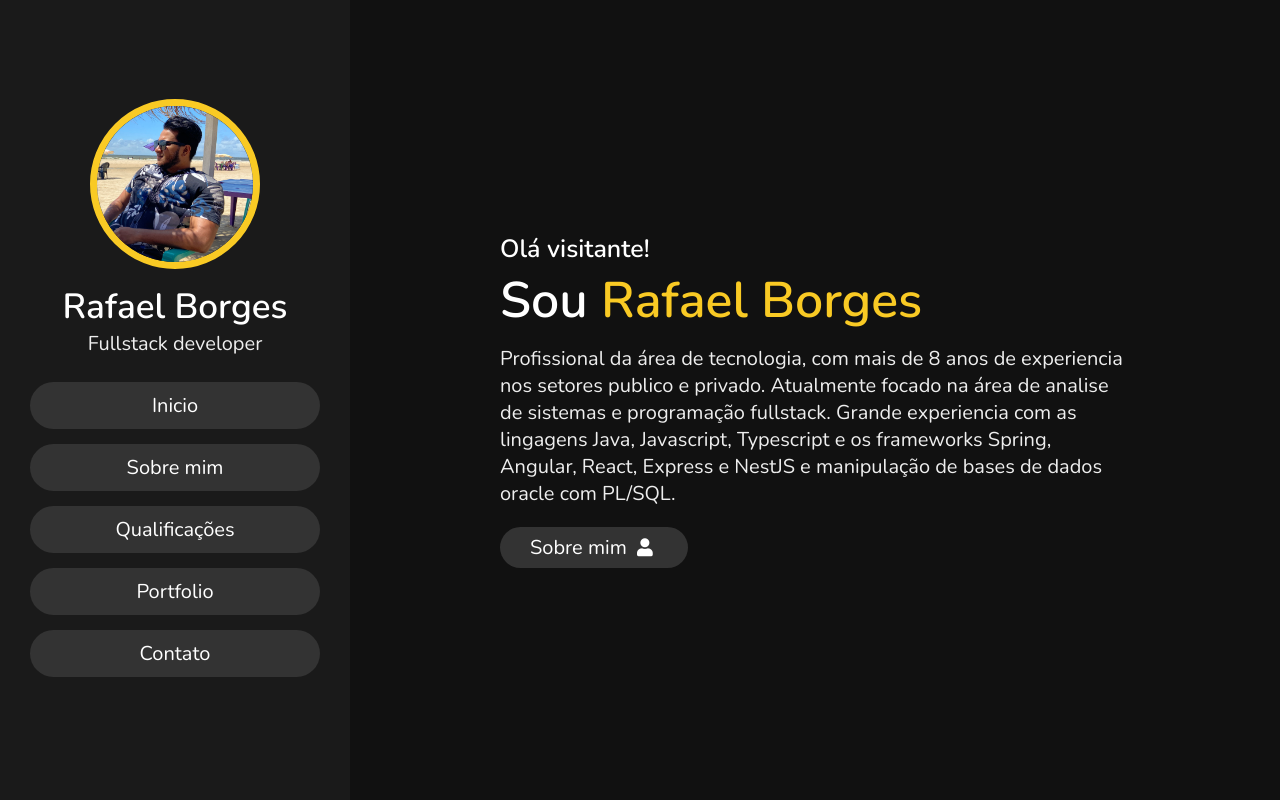
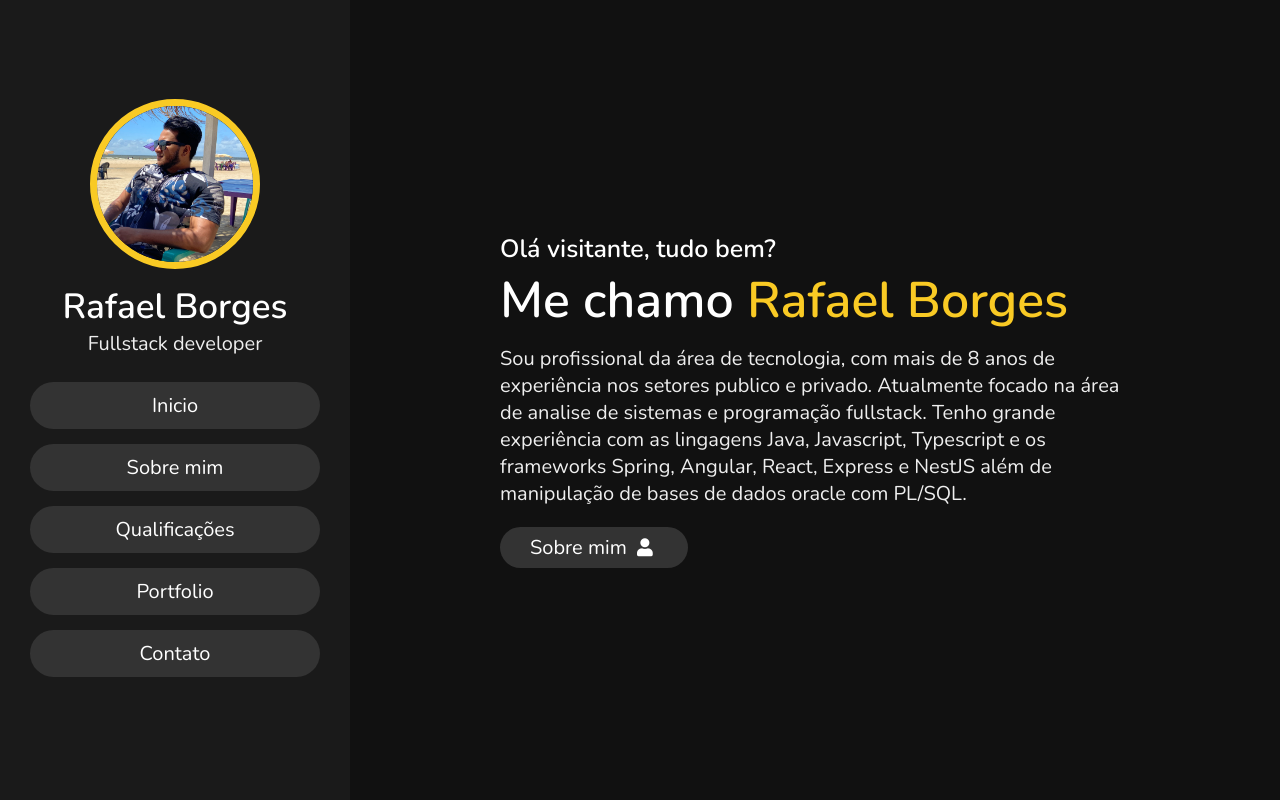
Before and after one commit to rafa-cborg93/portifolio, a plain HTML site: page index.html in a window 1280 px wide. Shown: the top 800 px of the page. Drawn offline with nearby package versions, Linux system fonts and the light colour scheme.

Commit message:
alteracao quem sou

```diff
--- a/index.html
+++ b/index.html
@@ -44,12 +44,12 @@
 
 <section class="home" id="home">
 
-    <h3>Olá visitante!</h3>
-    <h1>Sou <span>Rafael Borges</span></h1>
-    <p>Profissional da área de tecnologia, com mais de 8 anos de experiencia nos setores publico e privado.
-        Atualmente focado na área de analise de sistemas e programação fullstack. Grande experiencia com as lingagens
-        Java, Javascript, Typescript e os frameworks Spring, Angular, React, Express e NestJS e manipulação de bases de
-        dados oracle com PL/SQL.
+    <h3>Olá visitante, tudo bem?</h3>
+    <h1>Me chamo <span>Rafael Borges</span></h1>
+    <p>Sou profissional da área de tecnologia, com mais de 8 anos de experiência nos setores publico e privado.
+        Atualmente focado na área de analise de sistemas e programação fullstack. Tenho grande experiência com
+        as lingagens Java, Javascript, Typescript e os frameworks Spring, Angular, React, Express e NestJS além de
+        manipulação de bases de dados oracle com PL/SQL.
     </p>
     <a href="#about"><button class="btn">Sobre mim <i class="fas fa-user"></i></button></a>
 
```
